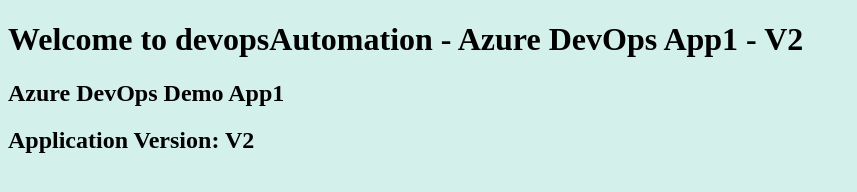
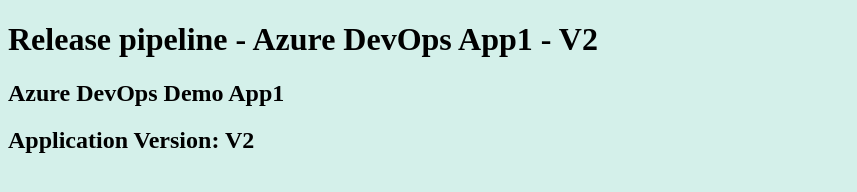
Before and after one commit to devopsautomationgcloud/azure-acr-aks-pipeline, a plain HTML site: page index.html in a window 1280 px wide. Shown: the whole page, without its empty margins (0-857 px from the left). Drawn offline with Linux system fonts and the light colour scheme.

Commit message:
V11 commit

```diff
--- a/index.html
+++ b/index.html
@@ -1,7 +1,7 @@
 <!DOCTYPE html>
 <html>
    <body style="background-color:rgb(212, 240, 234);">
-      <h1>Welcome to devopsAutomation - Azure DevOps App1 - V2</h1>
+      <h1>Release pipeline - Azure DevOps App1 - V2</h1>
       <h2>Azure DevOps Demo App1</h2>
       <h2>Application Version: V2</h2>
    </body>
```
Also changed, not shown: 1 other file.
